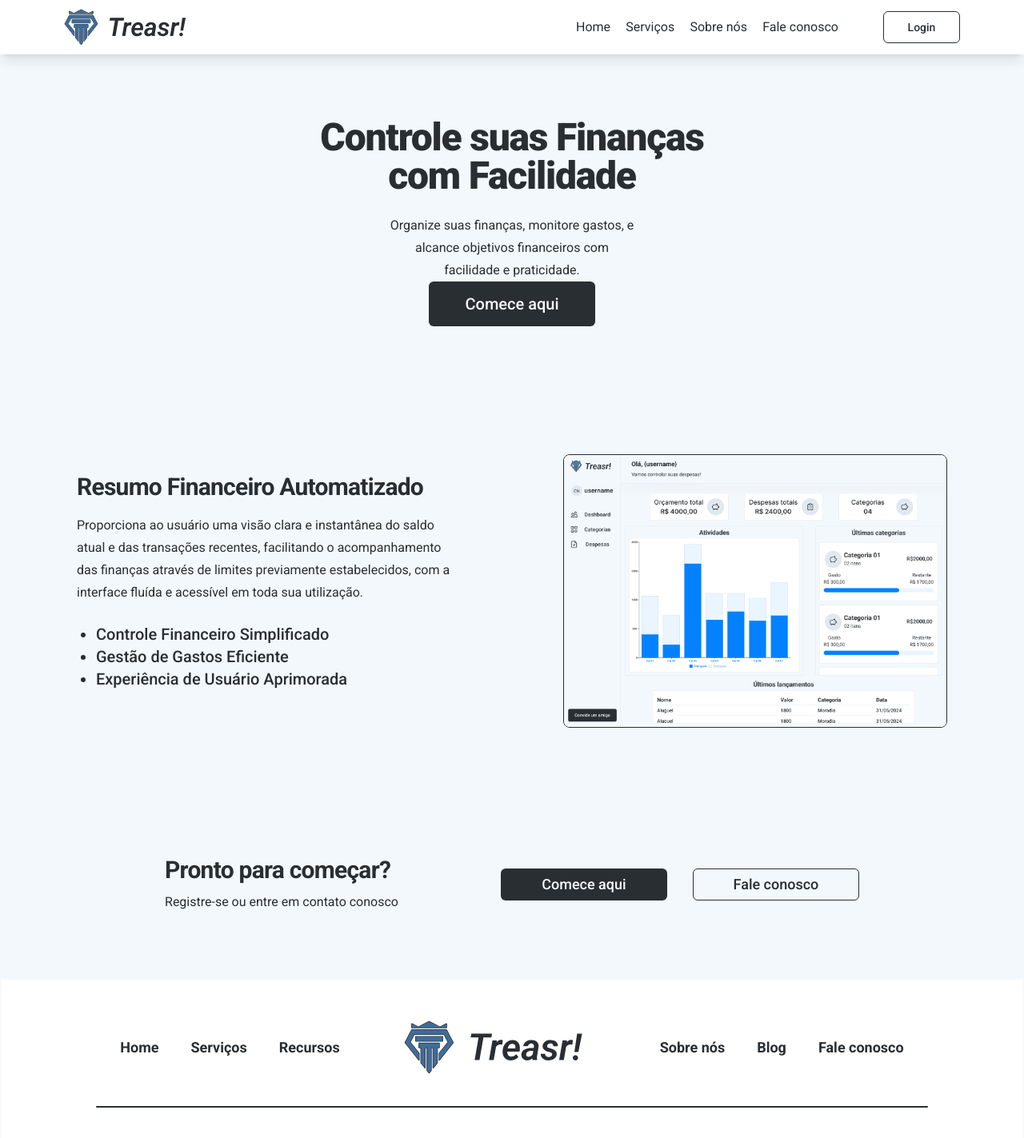
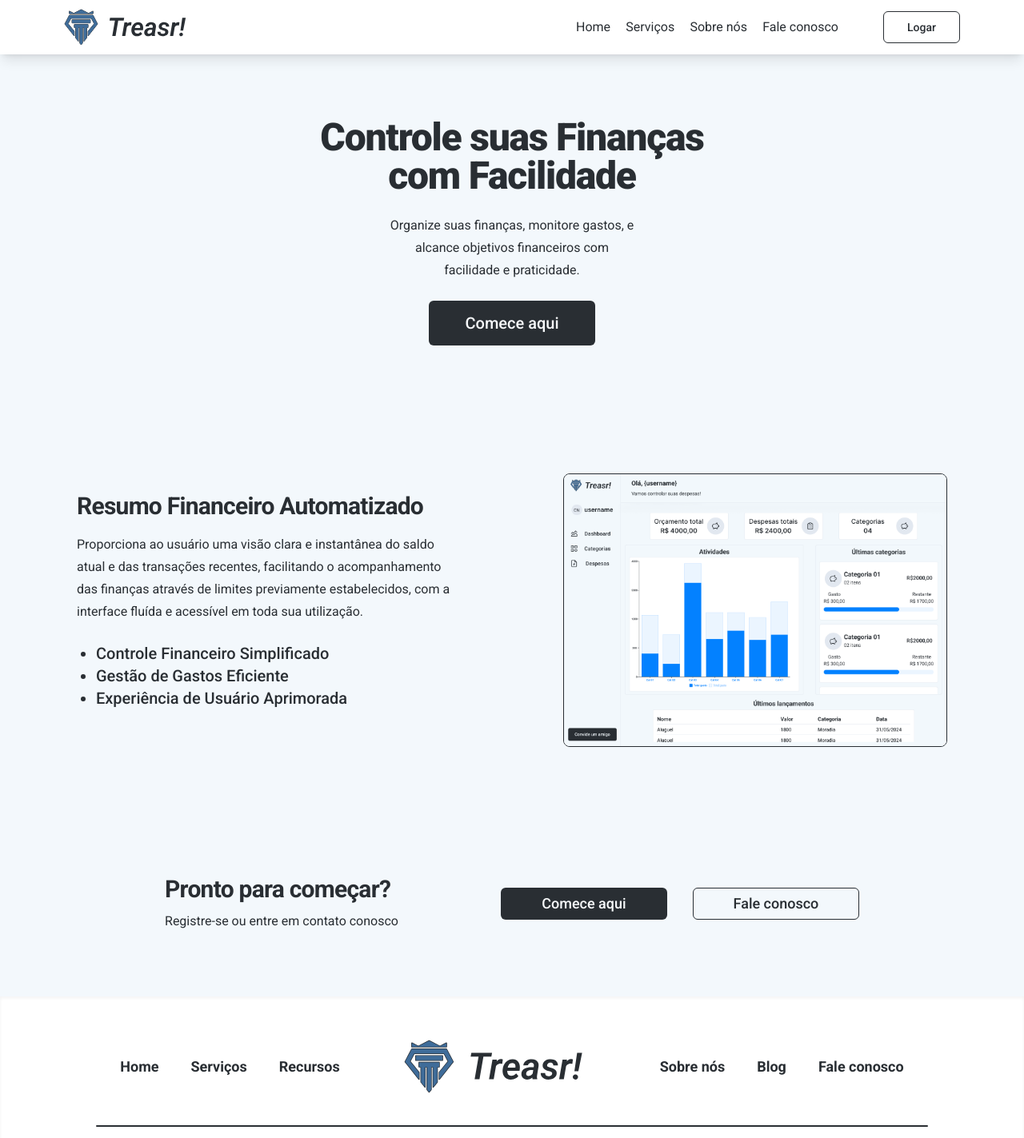
Before and after one commit to carvalhaus/financial_controller, a Next.js app in the folder frontend/: page / in a window 1280 px wide. Shown: the top 1423 px of the page at 80% size. Built offline with nearby package versions, Linux system fonts and the light colour scheme.

Commit message:
feat: redirect to login page

```diff
--- a/frontend/app/(pages)/(homepage)/_components/callback.jsx
+++ b/frontend/app/(pages)/(homepage)/_components/callback.jsx
@@ -9,8 +9,8 @@ function CallbackSection() {
                 <p className="leading-7">Registre-se ou entre em contato conosco</p>
             </div>
             <div className="flex flex-col md:flex-row gap-8">
-                <Button className="text-lg w-52"><Link href="#">Comece aqui</Link></Button>
-                <Button variant="outline" className="text-lg w-52"><Link href="#">Fale conosco</Link></Button>
+                <Link href="login"><Button className="text-lg w-52">Comece aqui</Button></Link>
+                <Link href="#"><Button variant="outline" className="text-lg w-52">Fale conosco</Button></Link>
             </div>
         </section>
     );
--- a/frontend/app/(pages)/(homepage)/_components/slogan.jsx
+++ b/frontend/app/(pages)/(homepage)/_components/slogan.jsx
@@ -6,7 +6,7 @@ function SloganSection() {
         <section className="w-full flex flex-col items-center justify-center text-center py-10 lg:py-20">
             <h1 className="text-4xl font-extrabold tracking-tight lg:text-5xl w-auto md:w-1/2 lg:w-2/5">Controle suas Finanças com Facilidade</h1>
             <p className="leading-7 [&:not(:first-child)]:mt-6 w-auto md:w-1/2 lg:w-1/4">Organize suas finanças, monitore gastos, e alcance objetivos financeiros com facilidade e praticidade.</p>
-            <Link href="#"><Button size="xl" className="[&:not(:first-child)]:mt-6">Comece aqui</Button></Link>
+            <Link href="login" className="[&:not(:first-child)]:mt-6"><Button size="xl">Comece aqui</Button></Link>
         </section >
     );
 }
--- a/frontend/app/(pages)/_components/header.jsx
+++ b/frontend/app/(pages)/_components/header.jsx
@@ -18,7 +18,7 @@ function Header() {
                     <li className="hover:text-softBlue"><Link href="#">Fale conosco</Link></li>
                 </ul>
 
-                <Link href="#"><Button variant="outline" className="w-24">Login</Button></Link>
+                <Link href="login"><Button variant="outline" className="w-24">Logar</Button></Link>
             </div>
 
             <HeaderMenu />
```
